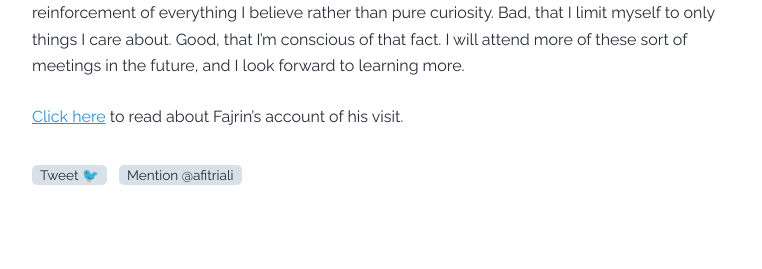
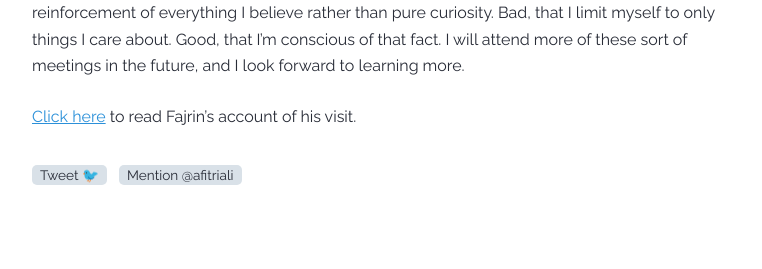
Before and after one commit to xfltrt/xfltrt.github.io, a Jekyll site: the page built from _posts/2019-08-12-meeting-fajrin-rasyid.md, in a window 1280 px wide. Shown: the part 1171-1440 px from the top of the page, without its empty margins (258-1020 px from the left). Built offline with Jekyll 4.4.1, drawn with Linux system fonts in a browser that asks for light colours; some web fonts are replaced; comment, search, counter and statistics services are not loaded.

Commit message:
Update 2019-08-12-meeting-fajrin-rasyid.md

```diff
--- a/_posts/2019-08-12-meeting-fajrin-rasyid.md
+++ b/_posts/2019-08-12-meeting-fajrin-rasyid.md
@@ -24,4 +24,4 @@ I’ve also asked if there’s any person or books in particular that he sees as
 
 In retrospect, I realise my questions gravitate towards what I envision myself to be. A reinforcement of everything I believe rather than pure curiosity. Bad, that I limit myself to only things I care about. Good, that I'm conscious of that fact. I will attend more of these sort of meetings in the future, and I look forward to learning more.
 
-<a href="https://medium.com/@fajrinrasyid/pelajaran-dari-brunei-7f27d79e7676">Click here</a> to read about Fajrin's account of his visit.
+<a href="https://medium.com/@fajrinrasyid/pelajaran-dari-brunei-7f27d79e7676">Click here</a> to read Fajrin's account of his visit.
```
